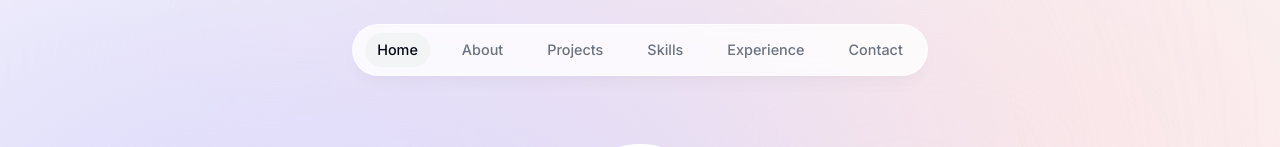
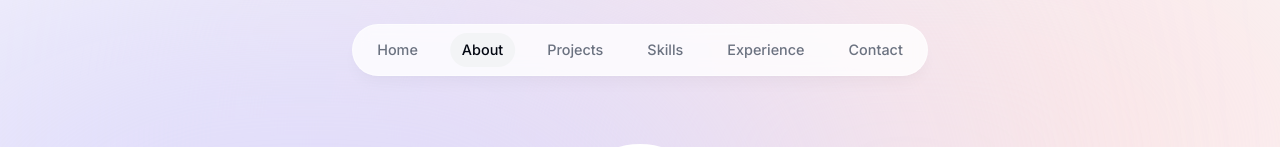
Before and after one commit to chrisdav6/nextjs-portfolio-website, a Next.js app: page / in a window 1280 px wide. Shown: the top 147 px of the page. Built offline with nearby package versions, Linux system fonts and the light colour scheme.

Commit message:
Set up view scroll on About section

```diff
--- a/app/layout.tsx
+++ b/app/layout.tsx
@@ -24,6 +24,7 @@
       >
         <div className='bg-[#fbe2e3] absolute top-[-6rem] right-[-11rem] h-[31.25rem] w-[31.25rem] -z-10 rounded-full blur-[10rem] sm:w-[68.75rem]'></div>
         <div className='bg-[#dbd7fb] absolute top-[-1rem] left-[-35rem] h-[31.25rem] w-[50rem] -z-10 rounded-full blur-[10rem] sm:w-[68.75rem] md:left[-33rem] lg:left-[-28rem] xl:left-[-15rem] 2xl:left-[-5rem]'></div>
+
         <ActiveSectionContextProvider>
           <Header />
           {children}
--- a/components/About.tsx
+++ b/components/About.tsx
@@ -1,10 +1,23 @@
 'use client';
+import { useEffect } from 'react';
 import { motion } from 'framer-motion';
+import { useInView } from 'react-intersection-observer';
 import SectionHeading from '@/components/SectionHeading';
+import { useActiveSectionContext } from '@/context/active-section-context';
 
 const About = () => {
+  const { ref, inView } = useInView();
+  const { setActiveSection } = useActiveSectionContext();
+
+  useEffect(() => {
+    if (inView) {
+      setActiveSection('About');
+    }
+  }, [inView, setActiveSection]);
+
   return (
     <motion.section
+      ref={ref}
       id='about'
       className='mb-28 max-w-[45rem] text-center leading-8 sm:mb-40 scroll-mt-28'
       initial={{ opacity: 0, y: 100 }}
```
